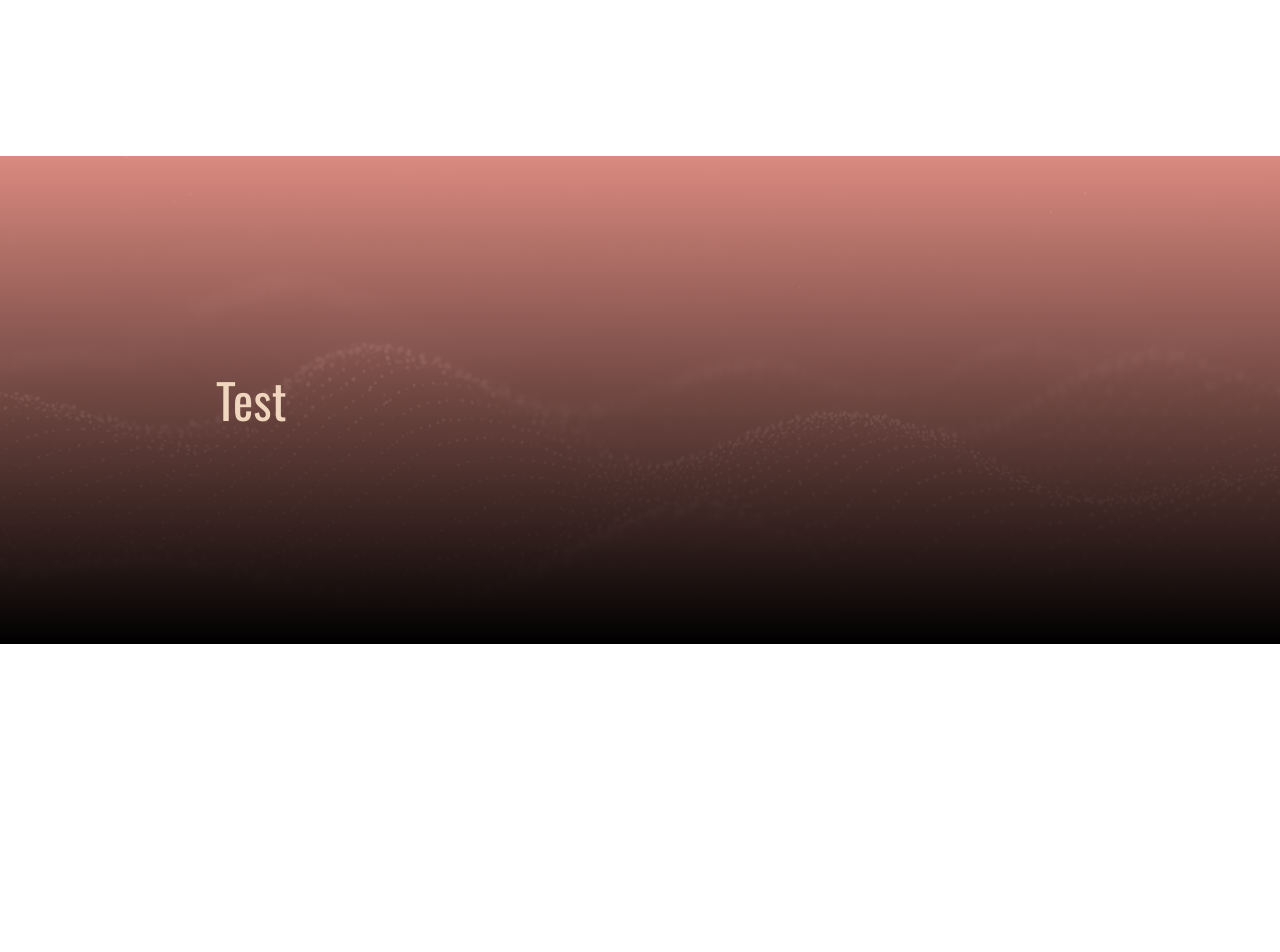
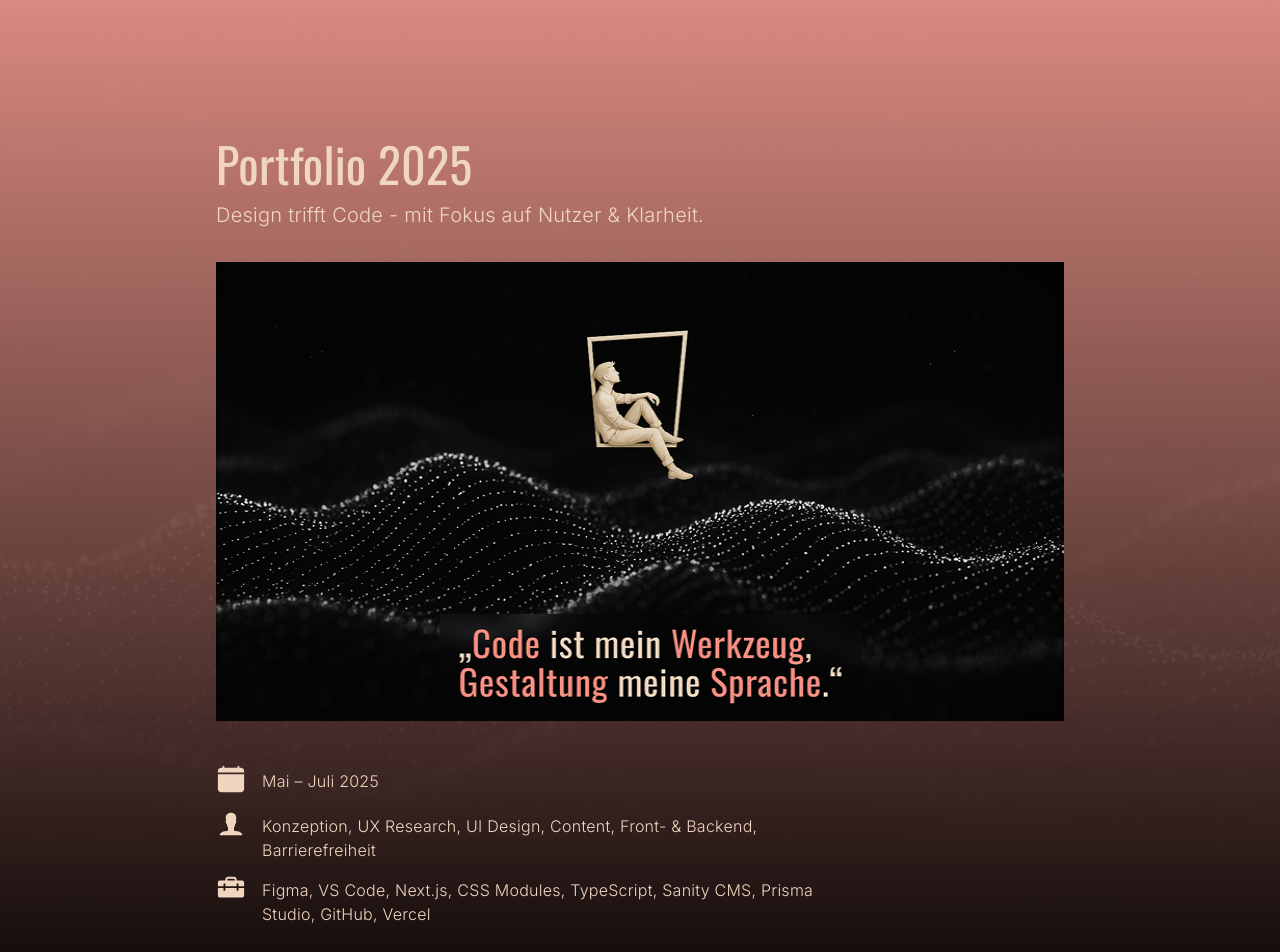
Before and after one commit to BexstaWashingtn/portfolio25, a Next.js app: page /projects/1 in a window 1280 px wide. Shown: the top 952 px of the page. Before the commit the page ends 800 px from the top, so only its background shows below. Built offline with nearby package versions, Linux system fonts and the light colour scheme.

Commit message:
add detailsSection to projectsDetails

```diff
--- a/src/app/projects/[slug]/_components/SectionDetails.tsx
+++ b/src/app/projects/[slug]/_components/SectionDetails.tsx
@@ -1,15 +1,20 @@
+import styles from "./sectionDetails.module.css";
 import { BackgroundGradientWrapper } from "@/components/layout/BackgroundGradientWrapper";
 import { BackgroundImageWrapper } from "@/components/layout/BackgroundImageWrapper";
 import Inner from "@/components/utils/Inner";
+import Image from "next/image";
+import { IoIosPerson } from "react-icons/io";
+import { IoCalendarClear } from "react-icons/io5";
+import { PiToolboxFill } from "react-icons/pi";
 
 export default function SectionDetails() {
   return (
-    <section id='project-details'>
+    <section className={styles.projectDetails}>
       <BackgroundImageWrapper
         image={{
           src: "/img/background/particel-waves_mono_1920x1280.jpg",
-          alt: "Neurologische Strukturen mit Knotenpunkten",
-          title: "Neurologische Strukturen mit Knotenpunkten",
+          alt: "Projekt 1 Background",
+          title: "Projekt 1 Background",
           style: { opacity: 0.5 },
         }}
       >
@@ -28,8 +33,49 @@ export default function SectionDetails() {
             ],
           }}
         >
-          <Inner paddingBottom='xxl' paddingTop='xxl' variant='narrow'>
-            <h1>Test</h1>
+          <Inner paddingBottom='xl' paddingTop='xl' variant='narrow'>
+            <header className={styles.detailsHeader}>
+              <h1 className={styles.hl}>Portfolio 2025</h1>
+              <p>Design trifft Code - mit Fokus auf Nutzer & Klarheit.</p>
+
+              <div className={styles.imgWrapper}>
+                <Image
+                  src='/img/projects/p1/header_image.jpg'
+                  alt='P1 Projekt Image'
+                  title='P1 Projekt Image'
+                  width='848'
+                  height='459'
+                />
+              </div>
+            </header>
+            <main className={styles.main}>
+              <ul className={styles.detailsList}>
+                <li className={styles.detailsItem}>
+                  <span className={styles.itemIcon}>
+                    <IoCalendarClear />
+                  </span>
+                  <span className={styles.itemText}>Mai – Juli 2025</span>
+                </li>
+                <li className={styles.detailsItem}>
+                  <span className={styles.itemIcon}>
+                    <IoIosPerson />
+                  </span>
+                  <span className={styles.itemText}>
+                    Konzeption, UX Research, UI Design, Content, Front- &
+                    Backend, Barrierefreiheit
+                  </span>
+                </li>
+                <li className={styles.detailsItem}>
+                  <span className={styles.itemIcon}>
+                    <PiToolboxFill />
+                  </span>
+                  <span className={styles.itemText}>
+                    Figma, VS Code, Next.js, CSS Modules, TypeScript, Sanity
+                    CMS, Prisma Studio, GitHub, Vercel
+                  </span>
+                </li>
+              </ul>
+            </main>
           </Inner>
         </BackgroundGradientWrapper>
       </BackgroundImageWrapper>
--- /dev/null
+++ b/src/app/projects/[slug]/_components/sectionDetails.module.css
@@ -0,0 +1,31 @@
+.projectDetails {
+  .detailsHeader {
+    .hl {
+      padding-block: 0;
+    }
+    .imgWrapper {
+      padding-block: 2rem;
+    }
+  }
+  .main {
+    .detailsList {
+      list-style: none;
+      max-width: 600px;
+      width: 100%;
+      .detailsItem {
+        display: flex;
+        flex-direction: row;
+        justify-content: flex-start;
+        gap: 1rem;
+
+        .itemIcon {
+          font-size: 30px;
+        }
+        .itemText {
+          padding-block: 0.5rem;
+          font-size: 1rem;
+        }
+      }
+    }
+  }
+}
--- a/src/components/layout/BackgroundGradientWrapper.tsx
+++ b/src/components/layout/BackgroundGradientWrapper.tsx
@@ -53,9 +53,7 @@ export const BackgroundGradientWrapper = ({ children, gradient }: Props) => {
   return (
     <div
       className={styles.backgroundGradientWrapper}
-      style={{
-        ...(gradientCss ? { background: gradientCss } : {}),
-      }}
+      style={{ background: gradientCss }}
     >
       {children}
     </div>
--- a/src/components/sections/Aboutme.tsx
+++ b/src/components/sections/Aboutme.tsx
@@ -10,6 +10,7 @@ export default function SectionAboutme({}) {
 
   // TODO: make actual photo
   // TODO: add a Section Component for all Sections with id,
+  // TODO: clear old css code (header, timeline etc.)
 
   return (
     <section className={styles.about} id='about'>
--- a/src/components/sections/aboutme.module.css
+++ b/src/components/sections/aboutme.module.css
@@ -31,7 +31,8 @@ section.about {
       justify-content: center;
       align-items: center;
       border: 8px solid rgb(var(--peach));
-      box-shadow: inset 0 0 16px rgb(var(--black), 0.4),
+      box-shadow:
+        inset 0 0 16px rgb(var(--black), 0.4),
         0 0 8px rgba(var(--white), 0.4);
 
       background: var(--peach-brown);
--- a/src/components/sections/sectionHeader.module.css
+++ b/src/components/sections/sectionHeader.module.css
@@ -21,9 +21,6 @@
       color: rgb(var(--heading-color));
       padding: 0;
     }
-    .text {
-      color: rgb(var(--text-color));
-    }
   }
   .imageWrapper {
     .image {
```
Also changed, not shown: public/img/projects/p1/header_image.jpg (added).
